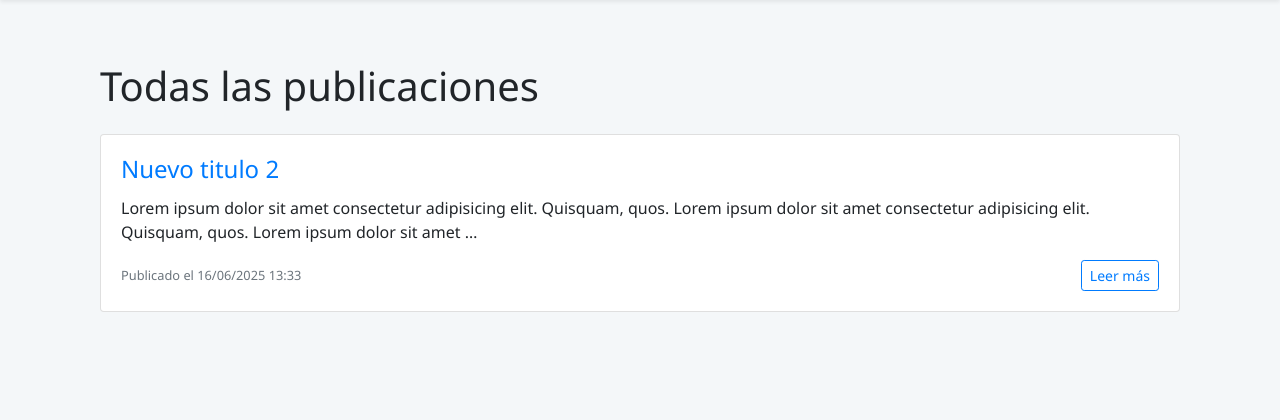
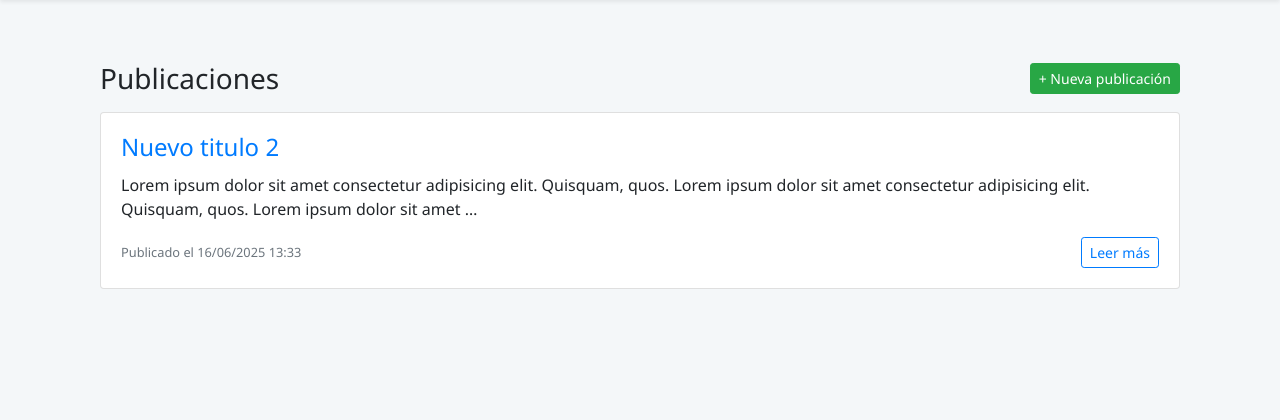
Before and after one commit to NicoStocchero/Coder-Python-Django, a Django app: page /post/ in a window 1280 px wide. Shown: the part 56-476 px from the top of the page. Run offline with Django 5.2, Linux system fonts and the light colour scheme; data comes from the database, SQL or seed files in the repository; some libraries are stand-ins or nearby versions.

Commit message:
Enhance post list layout by adding a new header section with a title and a button for creating new posts, improving user navigation and experience.

```diff
--- a/core/templates/core/post/post_list.html
+++ b/core/templates/core/post/post_list.html
@@ -6,7 +6,10 @@
 <!-- Content -->
 {% block content %}
 <div class="container my-5">
-  <h1 class="mb-4">Todas las publicaciones</h1>
+  <div class="d-flex justify-content-between align-items-center mb-3">
+    <h1 class="h3 mb-0">Publicaciones</h1>
+    <a href="{% url 'post_create' %}" class="btn btn-success btn-sm">+ Nueva publicación</a>
+  </div>
 
   {% if posts %} {% for post in posts %}
   <div class="card mb-4">
```
